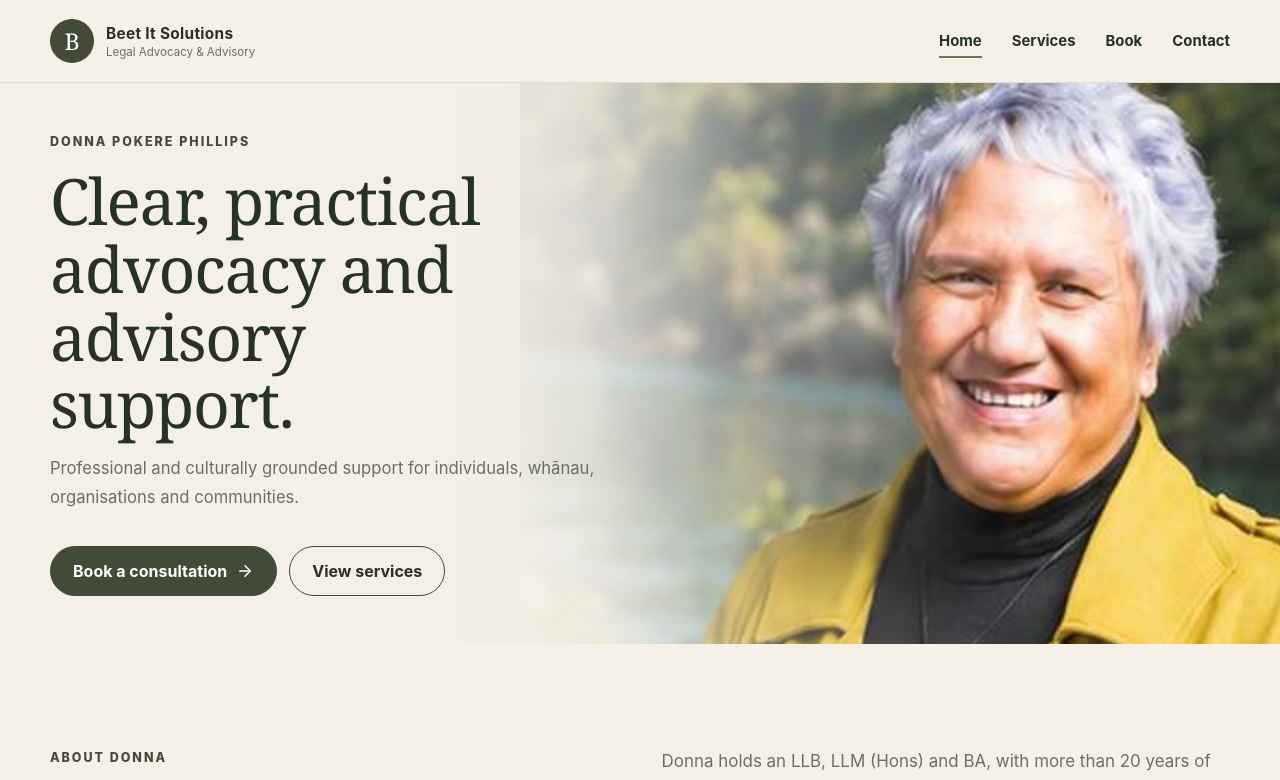
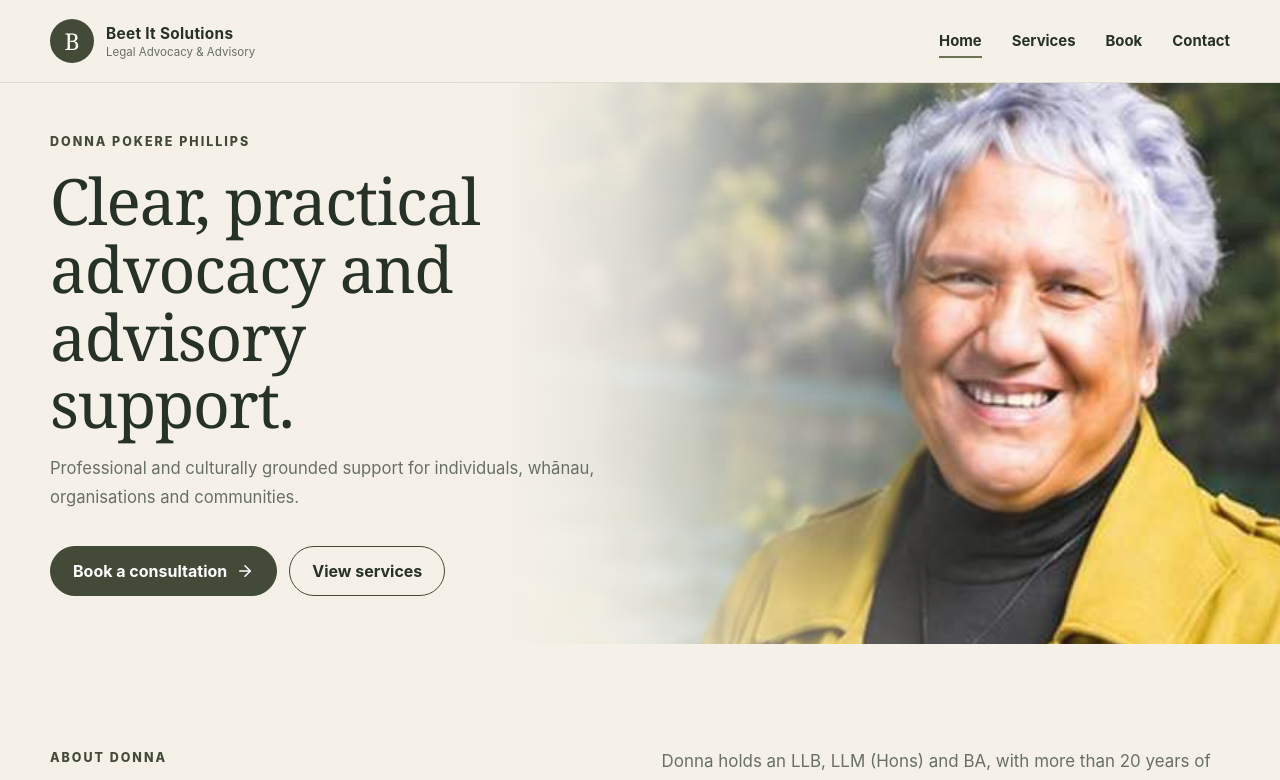
Before and after one commit to haamip/beetit-solutions-web, a React (Vite) app: page / in a window 1280 px wide. Shown: the top 780 px of the page. Built offline with nearby package versions, Linux system fonts and the light colour scheme; no server answers.

Commit message:
Soften hero image blend

```diff
--- a/src/hero.css
+++ b/src/hero.css
@@ -26,11 +26,13 @@
   background:
     linear-gradient(
       90deg,
-      rgba(245, 241, 232, 0.98) 0%,
-      rgba(245, 241, 232, 0.96) 31%,
-      rgba(245, 241, 232, 0.84) 45%,
-      rgba(245, 241, 232, 0.30) 61%,
-      rgba(245, 241, 232, 0.04) 78%
+      rgba(245, 241, 232, 0.99) 0%,
+      rgba(245, 241, 232, 0.98) 30%,
+      rgba(245, 241, 232, 0.94) 40%,
+      rgba(245, 241, 232, 0.78) 50%,
+      rgba(245, 241, 232, 0.46) 61%,
+      rgba(245, 241, 232, 0.18) 72%,
+      rgba(245, 241, 232, 0.03) 86%
     );
 }
 
@@ -64,7 +66,23 @@
   .hero-photo-section::before {
     background-size: auto 118%;
     background-position: calc(50% + 300px) center;
-    background-color: #d7d9cf;
+    background-color: transparent;
+    -webkit-mask-image: linear-gradient(
+      90deg,
+      transparent 26%,
+      rgba(0, 0, 0, 0.08) 33%,
+      rgba(0, 0, 0, 0.34) 40%,
+      rgba(0, 0, 0, 0.72) 48%,
+      #000 58%
+    );
+    mask-image: linear-gradient(
+      90deg,
+      transparent 26%,
+      rgba(0, 0, 0, 0.08) 33%,
+      rgba(0, 0, 0, 0.34) 40%,
+      rgba(0, 0, 0, 0.72) 48%,
+      #000 58%
+    );
   }
 }
 
@@ -81,7 +99,7 @@
     background:
       linear-gradient(
         90deg,
-        rgba(245, 241, 232, 0.97) 0%,
+        rgba(245, 241, 232, 0.98) 0%,
         rgba(245, 241, 232, 0.92) 42%,
         rgba(245, 241, 232, 0.53) 67%,
         rgba(245, 241, 232, 0.18) 100%
```
